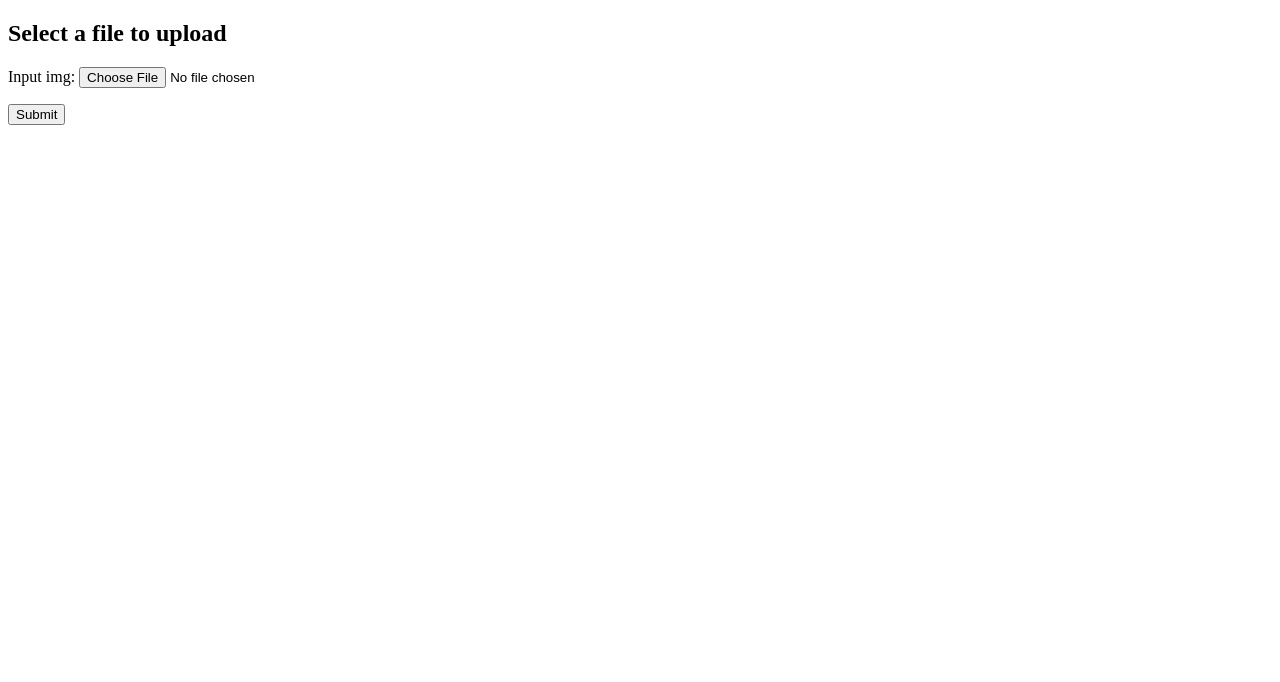
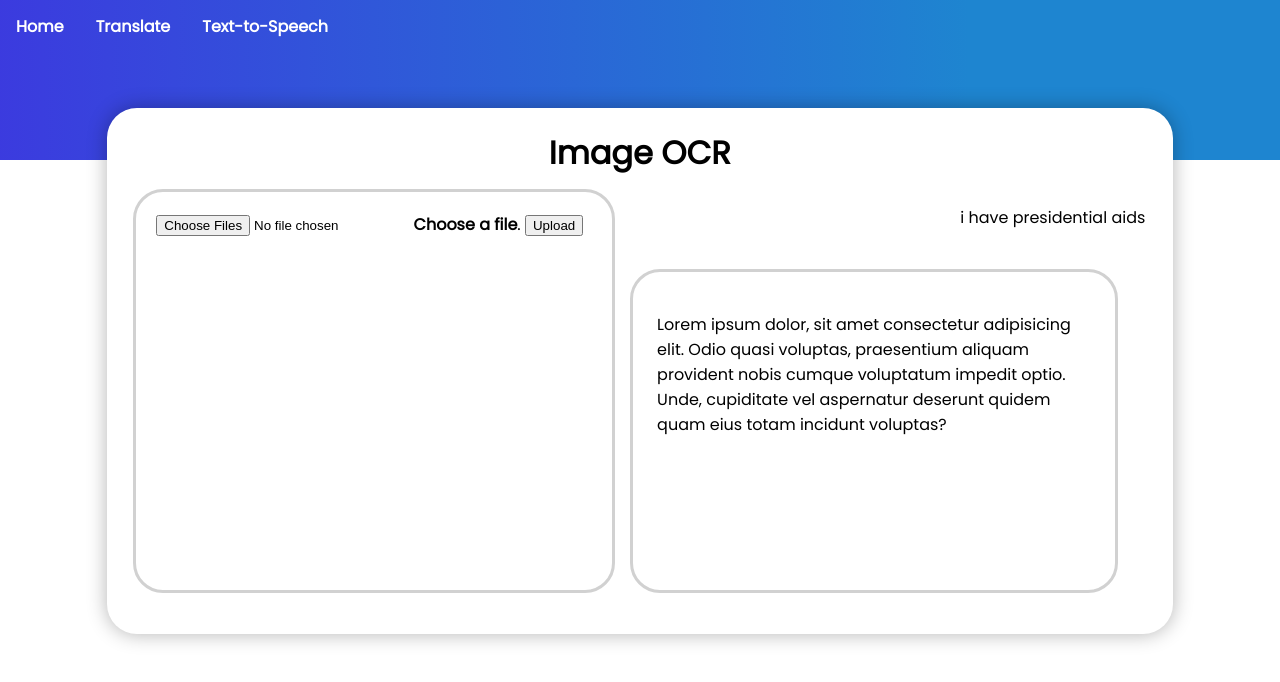
Before and after one commit to hafidzarifudin/OCRify-1, a Django app: template cogserv/compvis/templates/image_form.html in a window 1280 px wide. Shown: the top 682 px of the page. Run offline with Django 4.2, Linux system fonts and the light colour scheme; the template is opened without the code that fills it: values that come from a table or form of the project are taken from there, others are empty; parts of the project's set-up code (start-up, migrations or seed data) failed here and were passed over.

Commit message:
progressing on implementing UI with HTML and CSS

```diff
--- /dev/null
+++ b/cogserv/compvis/static/styles.css
@@ -0,0 +1,134 @@
+@import url('https://fonts.googleapis.com/css2?family=Poppins&display=swap');
+
+body {
+    font-family: 'Poppins',sans-serif;
+}
+
+.bruh {
+    position: absolute;
+    width: 100vw;
+    height: 20vh;
+    left: 0px;
+    top: 0px;
+    background: linear-gradient(90deg, #3C39DF -1.88%, #1E85D0 75.72%);
+    color: white;
+}
+.bruh a {
+    color: white;
+   text-decoration: none;
+   text-align: center;
+   float: left;
+   padding: 14px 16px;
+   font-weight: bold;
+}
+
+.main-div {
+    /* width: 80%; */
+    /* margin: auto; */
+    /* height: 100vh; */
+    /* background: white; */
+
+    position: absolute;
+    width: 83.3vw;
+    height: 65.8203125vh;
+    left: 8.33vw;
+    top: 13.476vh;
+    /* margin: ; */
+
+    background: #FFFFFF;
+    box-shadow: 0px 0px 20px rgba(0, 0, 0, 0.3);
+    border-radius: 30px;
+}
+
+.main-title {
+    width: 100%;
+    text-align: center;
+    font-weight: bold;
+    border-bottom: 2px #c4c4c4;
+}
+
+.left-div {
+    /* margin: 1%; */
+    /* padding: 4%; */
+    /* width : 40%; */
+    /* height: 100%; */
+    /* background: #c4c4c4; */
+    /* float: left; */
+    /* color: black; */
+
+   /* Rectangle 102 */
+
+    box-sizing: border-box;
+
+    position: absolute;
+    width: 37.638vw;
+    height: 50.488vh;
+    left: 2.0834vw;
+    top: 80.879px;
+
+    border: 3px solid #D1D1D1;
+    border-radius: 30px;
+
+}
+
+.left-div-contents {
+    margin: 20px 20px 20px 20px;
+}
+ /* part yang aku copas dari website */
+.box__dragndrop,
+.box__uploading,
+.box__success,
+.box__error {
+  display: none;
+}
+
+.box.has-advanced-upload {
+    background-color: white;
+    outline: 2px dashed black;
+    outline-offset: -10px;
+  }
+  .box.has-advanced-upload .box__dragndrop {
+    display: inline;
+  }
+
+  /* copas ends here */
+
+.right-div {
+    /* margin: 1%; */
+    /* padding: 4%; */
+    /* width: 40%; */
+    /* height: 100%; */
+    /* background: #c4c4c4;  */
+    /* float: right; */
+
+    position: absolute;
+    width: 37.638vw;
+    height: 50.488vh;
+    right: 2.152vw;
+    top: 80.879px;
+    float: right;
+    text-align: right;
+}
+
+.right-div
+
+.result-textbox {
+    /* border-style: solid; */
+    /* background: white; */
+    /* border-radius: 20px; */
+    /* height: 80%; */
+
+    position: absolute;
+    width: 37.638vw;
+    height: 39.746vh;
+    right: 2.152vw;
+    top: 10vh;
+    text-align: left;
+
+    border: 3px solid #D1D1D1;
+    border-radius: 30px;
+}
+
+.result-textbox p {
+    padding: 5%;
+}
--- a/cogserv/compvis/templates/image_form.html
+++ b/cogserv/compvis/templates/image_form.html
@@ -3,9 +3,20 @@
     <head>
         <meta charset="utf-8">
         <title>Image Upload</title>
+        {% load static %}
+        <link rel = "stylesheet" href="{% static 'styles.css' %}">
     </head>
     <body>
-        {% if messages %}
+        <div class="bruh">
+            <a href="#home">Home</a>
+            <a href="#translator">Translate</a>
+            <a href="#tts">Text-to-Speech</a>
+        </div>
+        <div class = "main-div">
+            <div class="main-title"><h1>Image OCR</h1></div>
+            <div class="left-div">
+                <div class="left-div-contents">
+                    <!-- {% if messages %}
                     <ul class="messages">
                         {% for message in messages %}
                         <li{% if message.tags %} class="{{ message.tags }}"{% endif %}>{{ message }}</li>
@@ -19,6 +30,26 @@
                         <p>
                             <input type="submit" value="Submit">
                         </p>
+                    </form> -->
+
+                    <form class="box" method="post" action="" enctype="multipart/form-data">
+                        <div class="box__input">
+                          <input class="box__file" type="file" name="files[]" id="file" data-multiple-caption="{count} files selected" multiple />
+                          <label for="file"><strong>Choose a file</strong><span class="box__dragndrop"> or drag it here</span>.</label>
+                          <button class="box__button" type="submit">Upload</button>
+                        </div>
+                        <div class="box__uploading">Uploading…</div>
+                        <div class="box__success">Done!</div>
+                        <div class="box__error">Error! <span></span>.</div>
                       </form>
+                </div>
+            </div>
+            <div class = "right-div">
+                <p>i have presidential aids</p>
+                <div class = "result-textbox">
+                    <p>Lorem ipsum dolor, sit amet consectetur adipisicing elit. Odio quasi voluptas, praesentium aliquam provident nobis cumque voluptatum impedit optio. Unde, cupiditate vel aspernatur deserunt quidem quam eius totam incidunt voluptas?</p>
+                </div>
+            </div>
+        </div>
     </body>
 </html>
```
Lines whose indentation alone changed are shown as unchanged.
